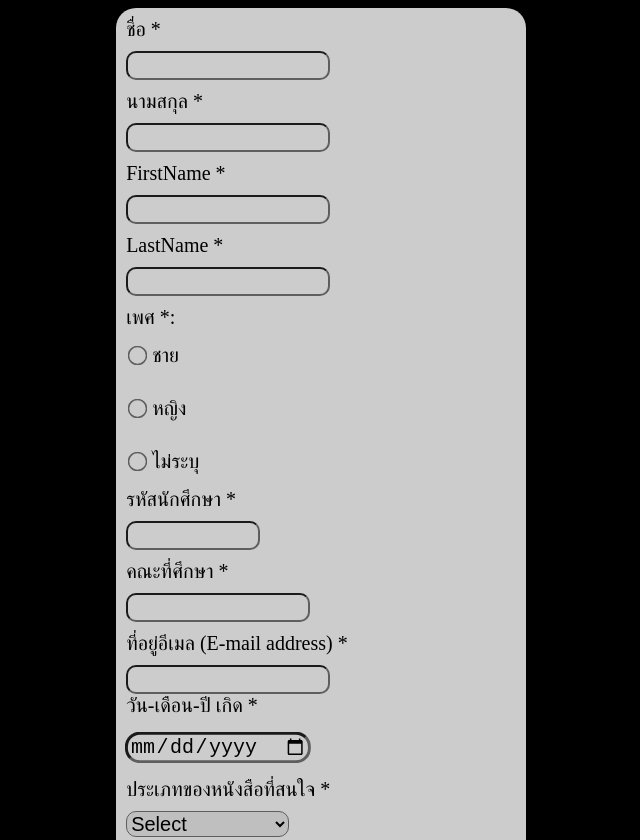
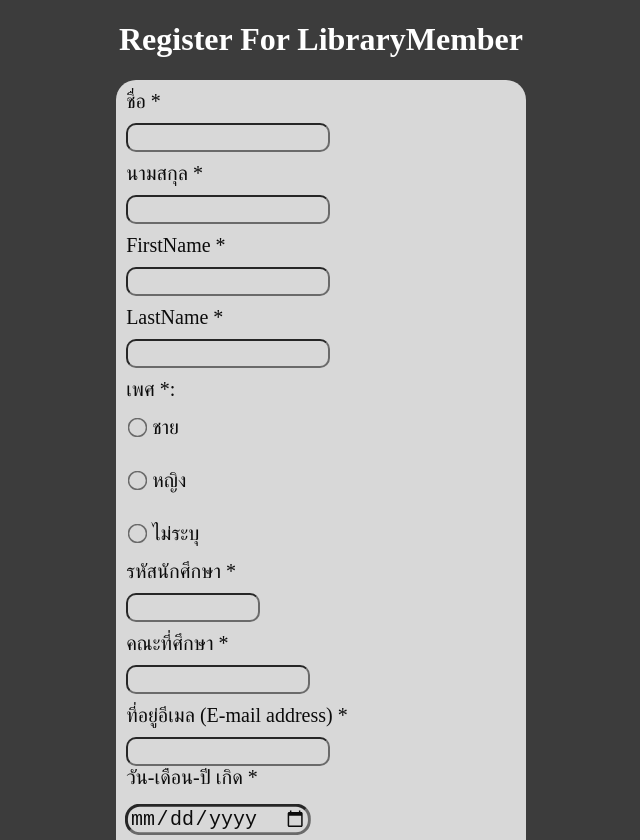
Before and after one commit to Kuntanat/6709650136_LibraryMembershipApplicationForm, a plain HTML site: page index.html in a window 1280 px wide. Shown: the top 840 px of the page, without its empty margins (319-959 px from the left). Drawn offline with Linux system fonts and the light colour scheme.

Commit message:
Add h1 and fix color of h1

```diff
--- a/index.html
+++ b/index.html
@@ -7,6 +7,7 @@
     <link rel="stylesheet" href="style.css">
 </head>
 <body>
+    <h1>Register For LibraryMember</h1>
 <div class="container">
 <div class="FORM">
     <form>
--- a/style.css
+++ b/style.css
@@ -1,5 +1,9 @@
 body{
-    background-color: black;
+    background-color: rgb(60, 60, 60);
+}
+h1{
+    text-align: center;
+    color:white;
 }
 form{
     font-size: 20px;
```
